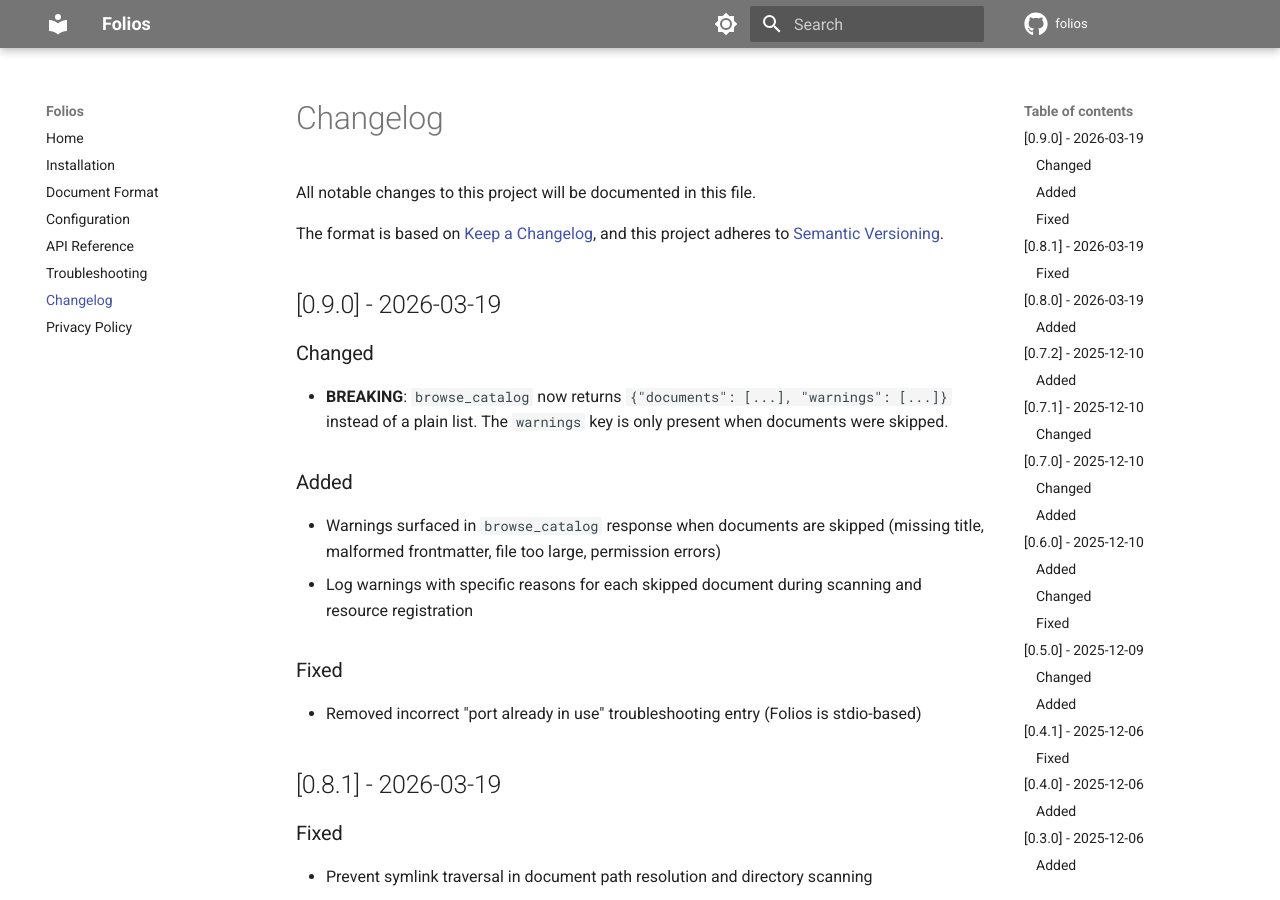
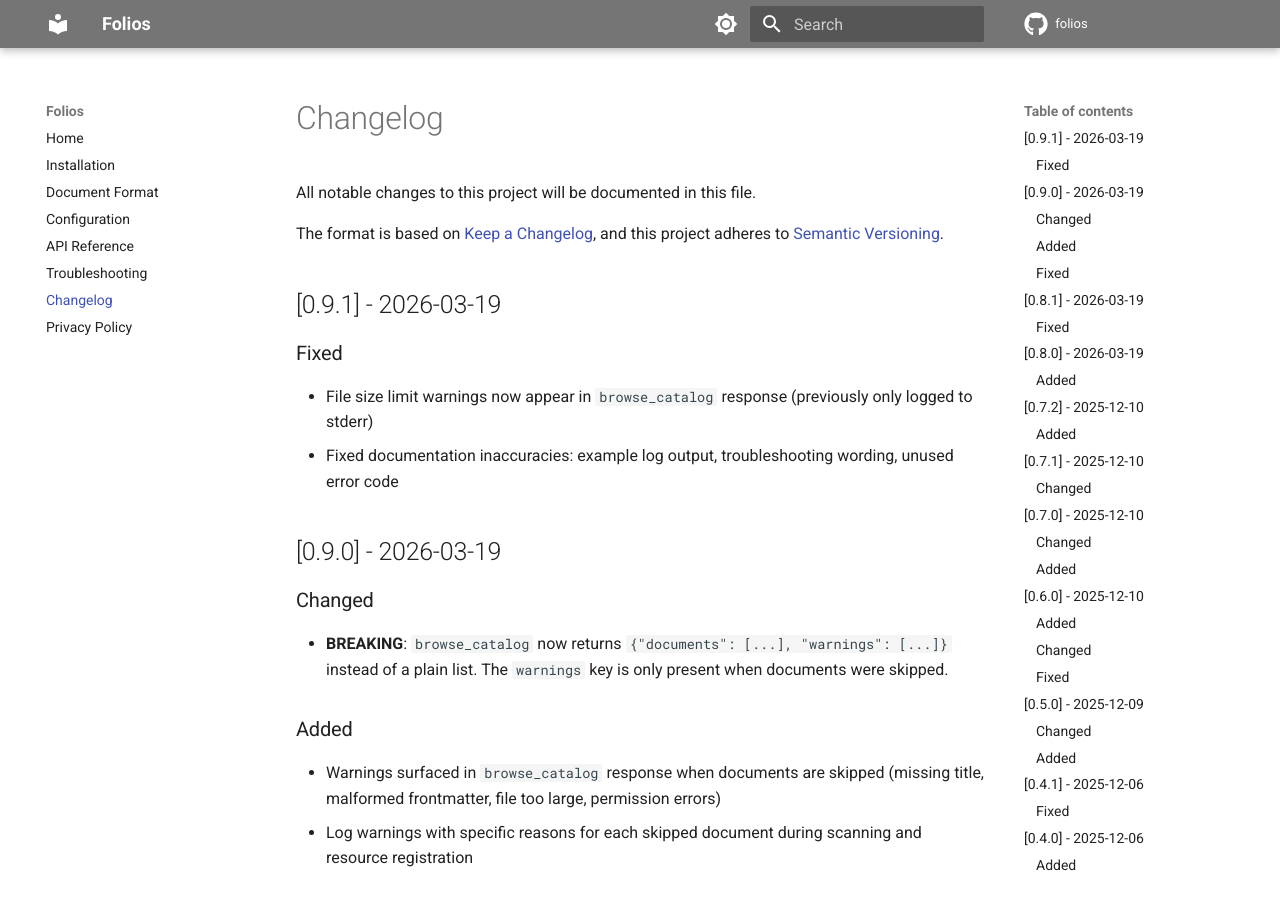
Before and after one commit to alex-pradas/folios, an MkDocs documentation site: the page built from docs/changelog.md, in a window 1280 px wide and 900 px high. Built offline with MkDocs 1.6.1 and Material for MkDocs 9.7.7, drawn with Linux system fonts in a browser that asks for light colours; comment, search, counter and statistics services are not loaded.

Commit message:
v0.9.1: Fix browse_catalog size warnings and documentation accuracy

````diff
--- a/CHANGELOG.md
+++ b/CHANGELOG.md
@@ -4,6 +4,13 @@
 
 The format is based on [Keep a Changelog](https://keepachangelog.com/en/1.1.0/),
 and this project adheres to [Semantic Versioning](https://semver.org/spec/v2.0.0.html).
+
+## [0.9.1] - 2026-03-19
+
+### Fixed
+
+- File size limit warnings now appear in `browse_catalog` response (previously only logged to stderr)
+- Fixed documentation inaccuracies: example log output, troubleshooting wording, unused error code
 
 ## [0.9.0] - 2026-03-19
 
--- a/docs/configuration.md
+++ b/docs/configuration.md
@@ -98,7 +98,7 @@
 ### Example Output
 
 ```
-[03/19/26 15:46:11] INFO     Folios v0.9.0 starting
+[03/19/26 15:46:11] INFO     Folios v0.9.1 starting
                     INFO     Documents path: /path/to/docs
                     INFO     Scanned 42 documents
                     INFO     Schema discovery: 5 fields in 0.6ms
--- a/pyproject.toml
+++ b/pyproject.toml
@@ -1,6 +1,6 @@
 [project]
 name = "folios"
-version = "0.9.0"
+version = "0.9.1"
 description = "MCP server for versioned document retrieval, metadata access, and diff capabilities"
 readme = "README.md"
 requires-python = ">=3.10"
````
Also changed, not shown: 1 other file.
